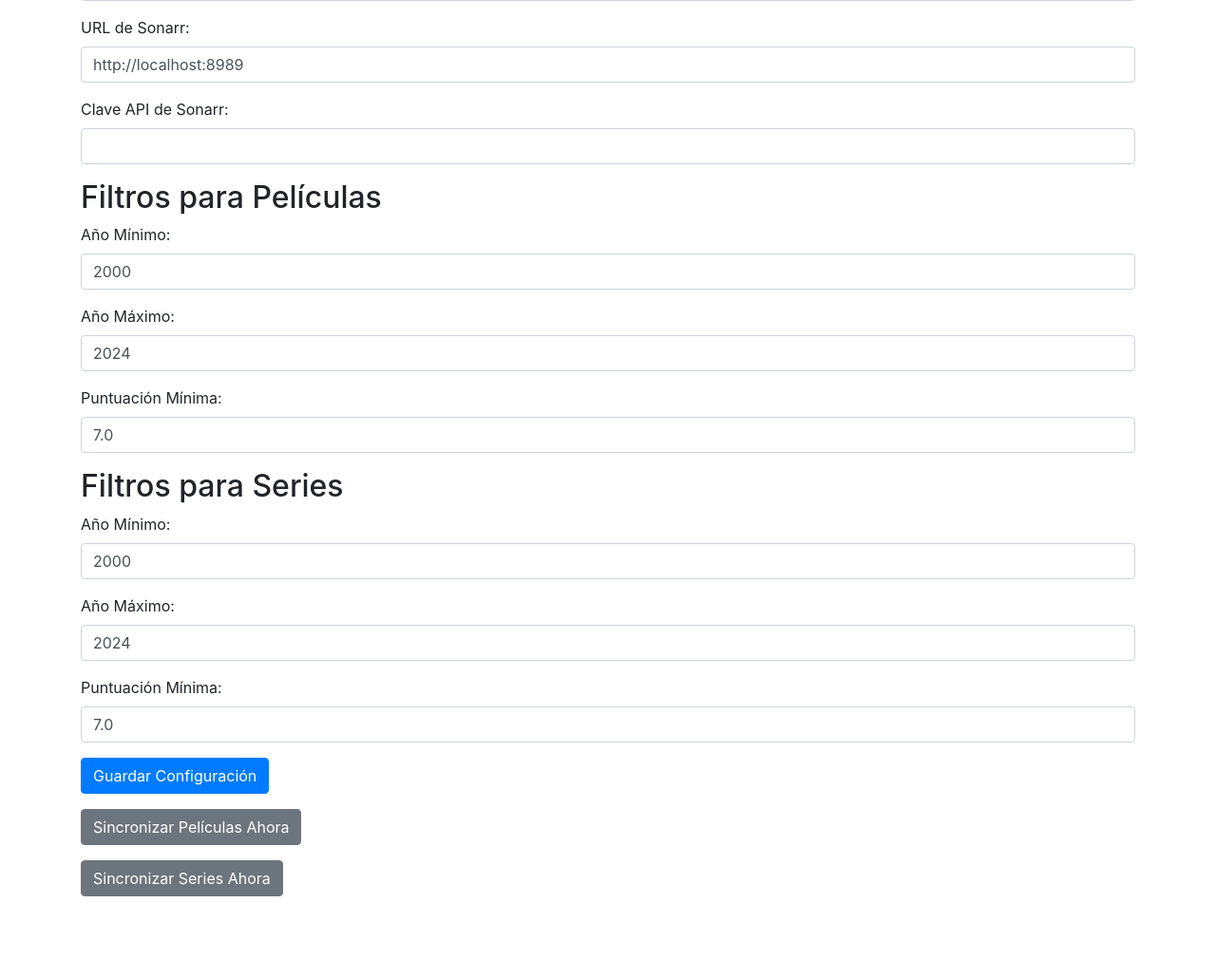
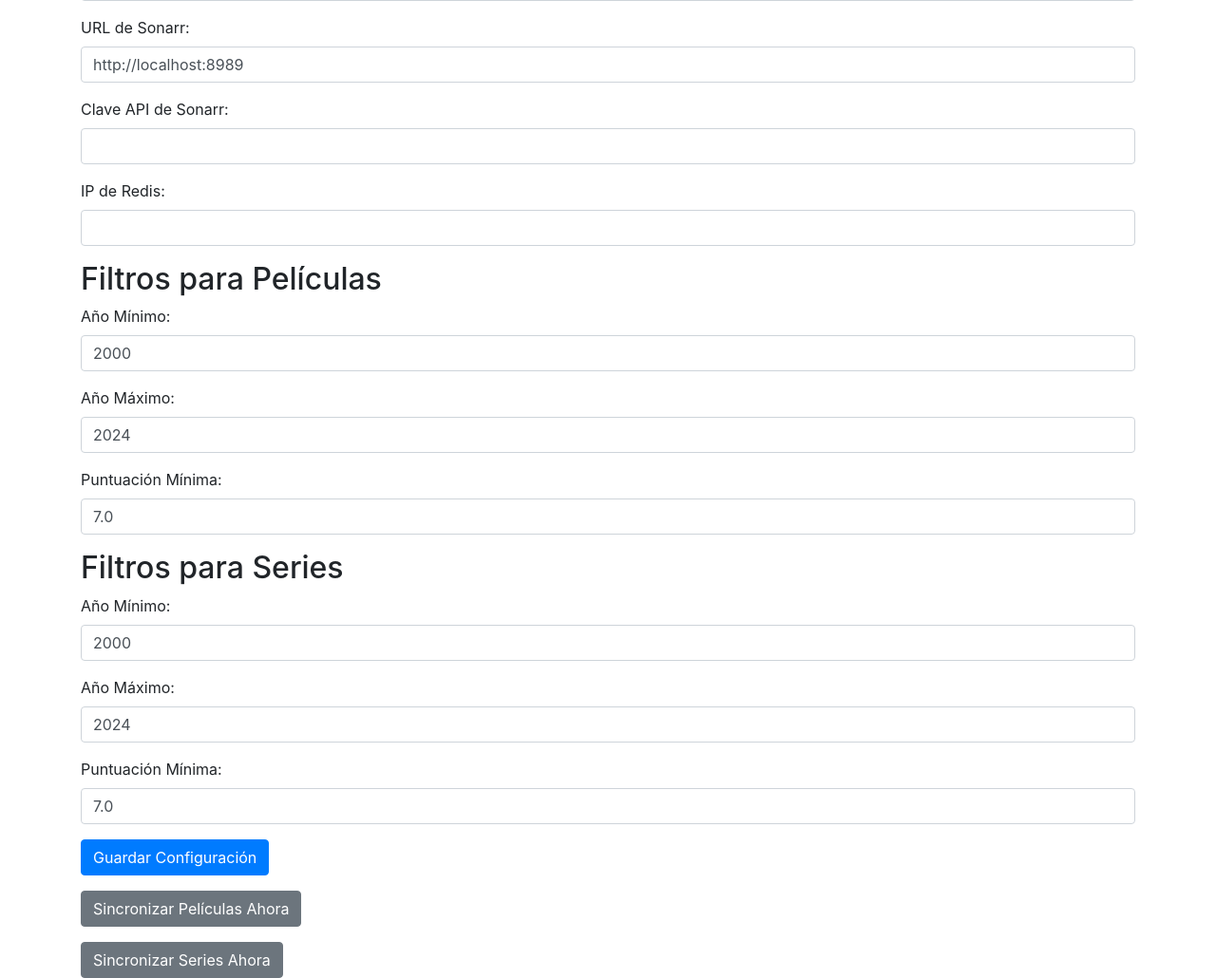
Before and after one commit to dazanestor/imdb_importer, a Flask app: page / in a window 1280 px wide. Shown: the part 431-1461 px from the top of the page at 95% size. Before the commit the page ends 1375 px from the top, so only its background shows below. Run offline with Flask 2, Linux system fonts and the light colour scheme; some libraries are stand-ins or nearby versions.

Commit message:
Update index.html

```diff
--- a/templates/index.html
+++ b/templates/index.html
@@ -32,6 +32,10 @@
             <div class="form-group">
                 <label for="sonarr_api_key">Clave API de Sonarr:</label>
                 <input type="text" class="form-control" id="sonarr_api_key" name="sonarr_api_key" value="{{ config['sonarr_api_key'] }}">
+            </div>
+            <div class="form-group">
+                <label for="redis_ip">IP de Redis:</label>
+                <input type="text" class="form-control" id="redis_ip" name="redis_ip" value="{{ config['redis_ip'] }}">
             </div>
             <h2>Filtros para Películas</h2>
             <div class="form-group">
```
